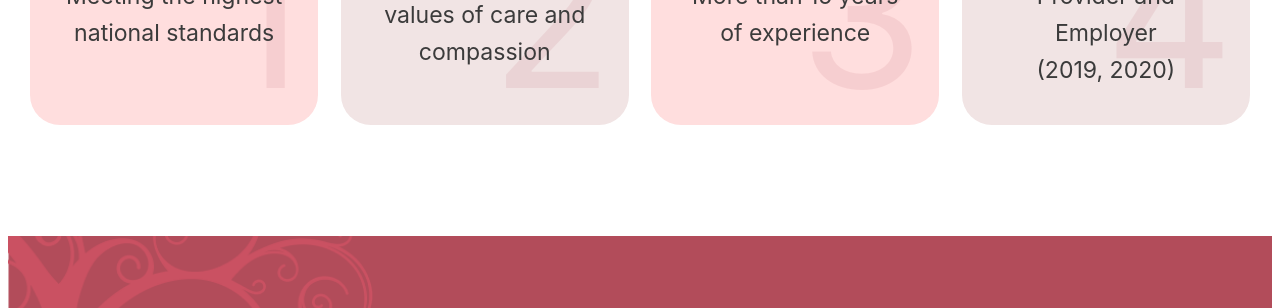
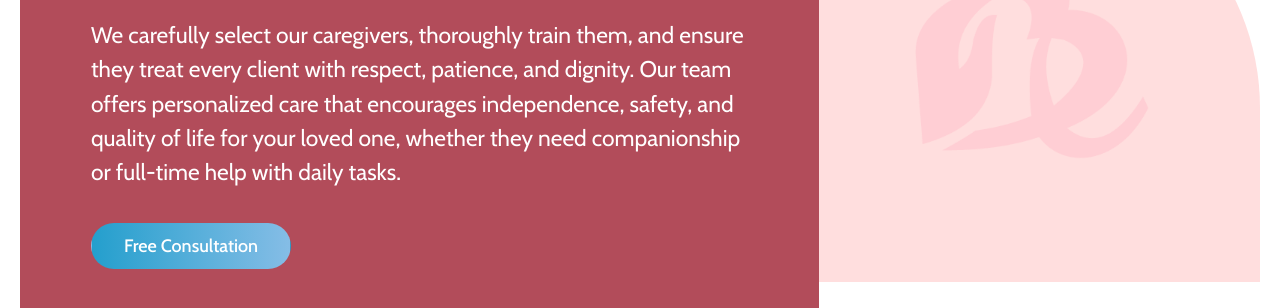
Before and after one commit to dmitry-conquer/trucare-flexible, a website built with Vite: page pages/index.html in a window 1280 px wide. Shown: the part 287-595 px from the top of the page. Built offline with nearby package versions, Linux system fonts and the light colour scheme.

Commit message:
Add bottom call-to-action section in index.html and update styles
- Added a new bottom call-to-action section in index.html with a title, description, and button for free consultation.
- Uncommented font import in globals.scss for active usage.
- Updated button styles to use a secondary gradient instead of the primary gradient.
- Forwarded the new bottom-cta component in index.scss for better organization.

```diff
--- a/pages/index.html
+++ b/pages/index.html
@@ -8,7 +8,7 @@
   <body>
     <div id="page" class="site-page flexible-page">
       <main>
-        <section class="numeric-grid">
+        <!-- <section class="numeric-grid">
           <div class="numeric-grid__container flexible-container">
             <h2 class="numeric-grid__title heading-md">Why Families <span>Trust Our Team</span></h2>
             <div class="numeric-grid__items">
@@ -96,6 +96,24 @@
               </div>
             </div>
           </div>
+        </section> -->
+        <div class="spacer-section" style="--desktop: 60px; --tablet: 40px; --mobile: 30px"></div>
+        <section class="bottom-cta">
+          <div class="bottom-cta__container">
+            <div class="bottom-cta__content">
+              <h2 class="bottom-cta__title heading-lg">Ready to Meet Your Perfect Caregiver?</h2>
+              <p class="bottom-cta__text">
+                We carefully select our caregivers, thoroughly train them, and ensure they treat every client with
+                respect, patience, and dignity. Our team offers personalized care that encourages independence, safety,
+                and quality of life for your loved one, whether they need companionship or full-time help with daily
+                tasks.
+              </p>
+              <a href="#" class="button button--primary">Free Consultation</a>
+            </div>
+            <div class="bottom-cta__image">
+              <img src="/images/cta.png" alt="" />
+            </div>
+          </div>
         </section>
       </main>
     </div>
--- /dev/null
+++ b/src/styles/components/bottom-cta.scss
@@ -0,0 +1,45 @@
+@use "../helpers" as *;
+
+.bottom-cta {
+  &__container {
+    max-width: rem(1580);
+    margin-inline: auto;
+    padding-inline: rem(20);
+    display: flex;
+    justify-content: space-between;
+    align-items: center;
+  }
+
+  &__content {
+    background-color: var(--primary);
+    border-radius: rem(30);
+    padding: fluid(30, 111) fluid(20, 80);
+    flex: 0 1 rem(1020);
+    display: flex;
+    flex-direction: column;
+    align-items: flex-start;
+    gap: fluid(20, 36);
+    @include large {
+      flex: 0 1 100%;
+    }
+  }
+
+  &__title {
+    color: #fff;
+  }
+
+  &__text {
+    color: #fff;
+    font-size: fluid(16, 24);
+  }
+
+  &__image {
+    flex: 1 1 auto;
+    background-color: var(--primary-light);
+    padding: rem(102) rem(111) rem(123) rem(96);
+    border-radius: 0 rem(249) 0 0;
+    @include large {
+      display: none;
+    }
+  }
+}
--- a/src/styles/components/button.scss
+++ b/src/styles/components/button.scss
@@ -12,7 +12,7 @@
   border: rem(1) solid transparent;
   transition: all 0.2s ease;
   &--primary {
-    background: var(--primary-gradient);
+    background: var(--seondary-gradient);
     @include hover {
       opacity: 0.8;
     }
@@ -21,7 +21,7 @@
     border-color: #fff;
     background-color: transparent;
     @include hover {
-      background: var(--primary-gradient);
+      background: var(--seondary-gradient);
       border-color: transparent;
       opacity: 0.8;
     }
@@ -29,7 +29,7 @@
   &--accent {
     border-radius: rem(77);
     border: rem(9) solid #fff;
-    background: var(--primary-gradient);
+    background: var(--seondary-gradient);
     padding: rem(54) rem(35);
     font-size: rem(40);
     font-weight: 700;
--- a/src/styles/components/index.scss
+++ b/src/styles/components/index.scss
@@ -3,3 +3,4 @@
 @forward "numeric-grid";
 @forward "full-row";
 @forward "flexible-items";
+@forward "bottom-cta";
--- a/src/styles/globals.scss
+++ b/src/styles/globals.scss
@@ -1,5 +1,5 @@
 @use "helpers" as *;
-// @import url("https://fonts.googleapis.com/css2?family=Cabin:ital,wght@0,400..700;1,400..700&display=swap");
+@import url("https://fonts.googleapis.com/css2?family=Cabin:ital,wght@0,400..700;1,400..700&display=swap");
 .flexible-page {
   --primary: #b24c5a;
   --primary-light: #ffdede;
--- a/src/styles/main.scss
+++ b/src/styles/main.scss
@@ -1,4 +1,4 @@
-// @use "reset";
+@use "reset";
 @use "globals";
 @use "helpers" as *;
 @use "components" as *;
```
Also changed, not shown: public/images/cta.png (added).
